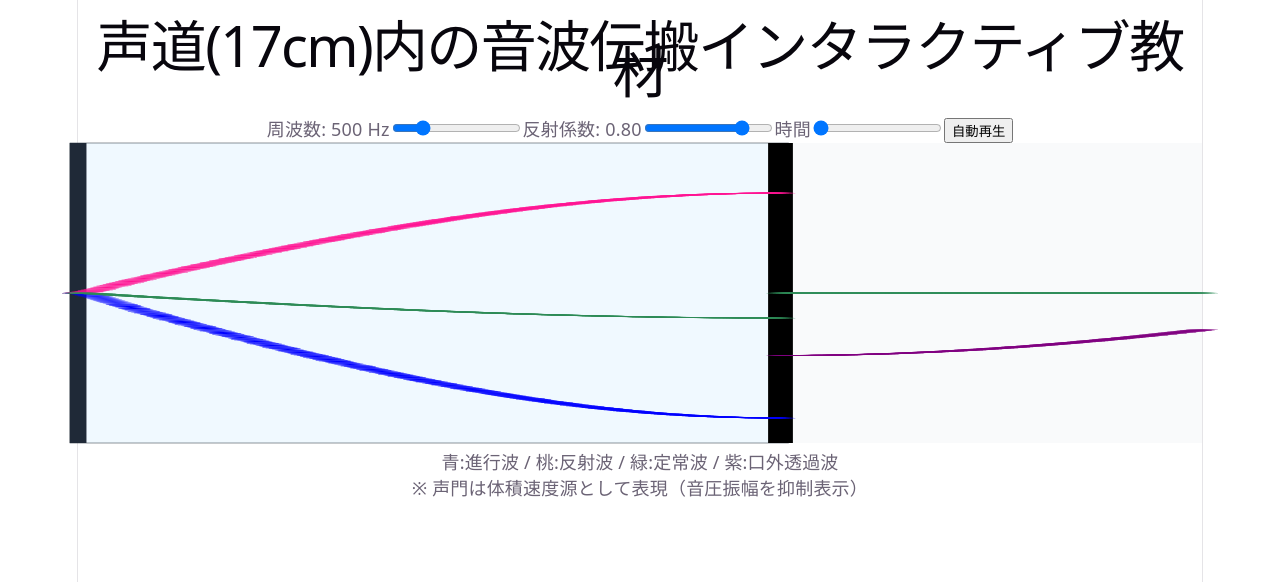
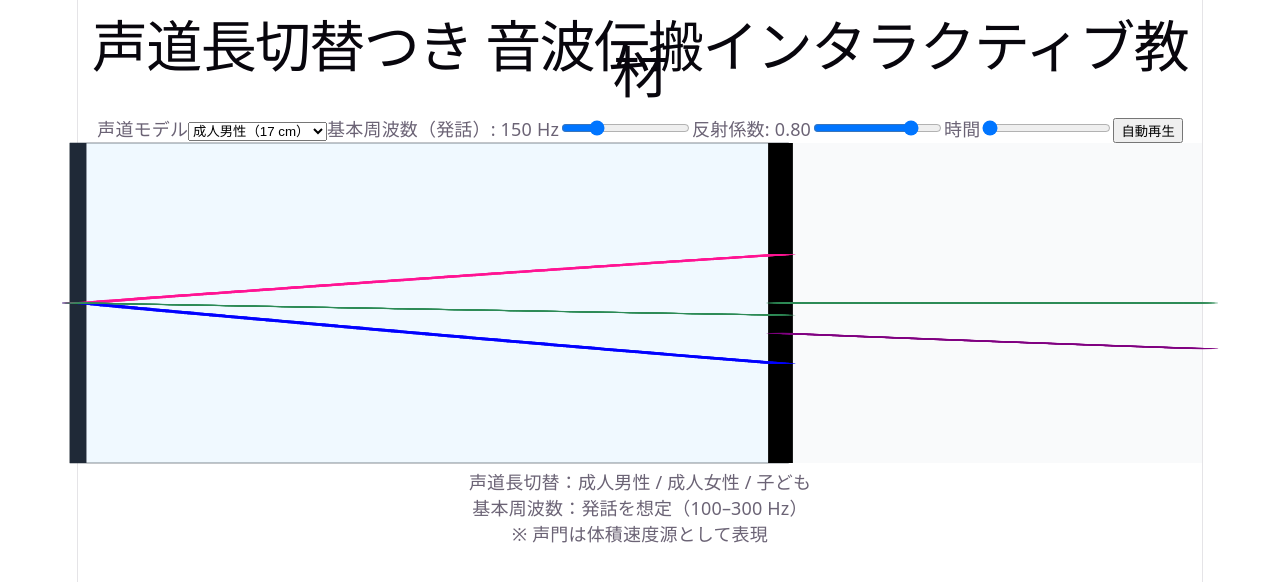
Before and after one commit to gengo22study-web/vocal-tract-wave, a React (Vite) app: page / in a window 1280 px wide. Shown: the top 582 px of the page. Built offline with nearby package versions, Linux system fonts and the light colour scheme.

Commit message:
add vocal tract length presets and speech F0 range

```diff
--- a/src/App.jsx
+++ b/src/App.jsx
@@ -1,22 +1,29 @@
 import { useState, useEffect } from "react";
 import "./App.css";
 
+export default function App() {
+  // === 声道モデル設定 ===
+  const TRACT_PRESETS = {
+    male:   { label: "成人男性", L: 0.17 },
+    female: { label: "成人女性", L: 0.14 },
+    child:  { label: "子ども",   L: 0.11 }
+  };
 
-export default function App() {
-  const L = 0.17; // 声道長 [m]
-  const c = 340;  // 音速 [m/s]
+  const c = 340; // 音速 [m/s]
 
+  // === 状態 ===
+  const [tract, setTract] = useState("male");
+  const L = TRACT_PRESETS[tract].L;
 
-  const [freq, setFreq] = useState(500);
+  const [freq, setFreq] = useState(150); // 発話基本周波数
   const [reflection, setReflection] = useState(0.8);
   const [time, setTime] = useState(0);
   const [playing, setPlaying] = useState(false);
 
-
   const omega = 2 * Math.PI * freq;
   const k = omega / c;
 
-  // 自動再生（時間進行）
+  // === 自動再生（時間進行） ===
   useEffect(() => {
     if (!playing) return;
     const id = setInterval(() => {
@@ -25,16 +32,16 @@ export default function App() {
     return () => clearInterval(id);
   }, [playing]);
 
-  // 横方向を広く可視化（声道 + 口外を余裕をもって表示）
+  // === 空間設定（声道 + 口外余裕） ===
   const X_MAX = 1.6 * L;
   const x = Array.from({ length: 360 }, (_, i) => (i / 359) * X_MAX);
+
   /*
-    声門側の注意：
-    声門は「音圧源」ではなく「体積速度源」に近い。
-    教育的配慮として、x=0 近傍の音圧振幅をテーパで抑制し、
-    声帯が上下に大きく振動しているように“見えない”表示にする。
+    声門は体積速度源として扱うため、
+    x=0 近傍の音圧振幅をテーパで抑制
   */
   const sourceTaper = xi => 1 - Math.exp(-xi / (0.02 * L));
+
   const incidentRaw = x.map(xi =>
     xi <= L ? sourceTaper(xi) * Math.sin(omega * time - k * xi) : null
   );
@@ -42,41 +49,68 @@ export default function App() {
     xi <= L ? sourceTaper(xi) * reflection * Math.sin(omega * time + k * xi) : null
   );
 
+  const totalRaw = x.map((_, i) => (incidentRaw[i] ?? 0) + (reflectedRaw[i] ?? 0));
+  const transmittedRaw = x.map(xi =>
+    xi > L ? 0.5 * Math.sin(omega * time - k * xi) : null
+  );
 
-  const totalRaw = x.map((_, i) => (incidentRaw[i] ?? 0) + (reflectedRaw[i] ?? 0));
-  const transmittedRaw = x.map(xi => xi > L ? 0.5 * Math.sin(omega * time - k * xi) : null);
-
-  // 定常波がはみ出さないよう正規化
+  // === 正規化 ===
   const maxAmp = Math.max(
     ...totalRaw.filter(v => v !== null).map(v => Math.abs(v)),
     1
   );
   const norm = v => (v === null ? null : v / maxAmp);
 
-
   const incident = incidentRaw.map(norm);
   const reflected = reflectedRaw.map(norm);
   const total = totalRaw.map(norm);
   const transmitted = transmittedRaw.map(norm);
 
-
   return (
     <div className="container">
-      <h1>声道(17cm)内の音波伝搬インタラクティブ教材</h1>
+      <h1>声道長切替つき 音波伝搬インタラクティブ教材</h1>
 
       <div className="card">
-        <label>周波数: {freq} Hz</label>
-        <input type="range" min="100" max="2000" step="10"
-          value={freq} onChange={e => setFreq(+e.target.value)} />
+        {/* 声道長切替 */}
+        <label>声道モデル</label>
+        <select value={tract} onChange={e => setTract(e.target.value)}>
+          {Object.entries(TRACT_PRESETS).map(([key, v]) => (
+            <option key={key} value={key}>
+              {v.label}（{Math.round(v.L * 100)} cm）
+            </option>
+          ))}
+        </select>
+
+        {/* 基本周波数 */}
+        <label>基本周波数（発話）: {freq} Hz</label>
+        <input
+          type="range"
+          min="100"
+          max="300"
+          step="5"
+          value={freq}
+          onChange={e => setFreq(+e.target.value)}
+        />
 
         <label>反射係数: {reflection.toFixed(2)}</label>
-        <input type="range" min="0" max="1" step="0.05"
-          value={reflection} onChange={e => setReflection(+e.target.value)} />
-
+        <input
+          type="range"
+          min="0"
+          max="1"
+          step="0.05"
+          value={reflection}
+          onChange={e => setReflection(+e.target.value)}
+        />
 
         <label>時間</label>
-        <input type="range" min="0" max="0.02" step="0.0002"
-          value={time} onChange={e => setTime(+e.target.value)} />
+        <input
+          type="range"
+          min="0"
+          max="0.02"
+          step="0.0002"
+          value={time}
+          onChange={e => setTime(+e.target.value)}
+        />
 
         <button onClick={() => setPlaying(p => !p)}>
           {playing ? "停止" : "自動再生"}
@@ -85,12 +119,12 @@ export default function App() {
 
       <svg
         width="100%"
-        height="300"
+        height="320"
         viewBox={`0 -1.2 ${X_MAX} 2.4`}
         preserveAspectRatio="none"
         style={{ background: "#f9fafb", overflow: "visible" }}
       >
-        {/* 声道管の範囲 */}
+        {/* 声道範囲 */}
         <rect
           x={0}
           y={-1.2}
@@ -101,27 +135,42 @@ export default function App() {
           strokeWidth={0.004}
         />
 
-        {/* 声門位置 */}
-        <line x1={0} x2={0} y1={-1.2} y2={1.2} stroke="#1f2937" strokeWidth={0.004} />
-        {/* 口唇位置 */}
-        <line x1={L} x2={L} y1={-1.2} y2={1.2} stroke="#000" strokeWidth={0.006} />
+        {/* 声門・口唇位置 */}
+        <line
+          x1={0}
+          x2={0}
+          y1={-1.2}
+          y2={1.2}
+          stroke="#1f2937"
+          strokeWidth={0.004}
+        />
+        <line
+          x1={L}
+          x2={L}
+          y1={-1.2}
+          y2={1.2}
+          stroke="#000"
+          strokeWidth={0.006}
+        />
+
         {x.map((xi, i) => incident[i] !== null && (
-          <circle key={"i" + i} cx={xi} cy={-incident[i]} r={0.004} fill="blue" />
+          <circle key={`i${i}`} cx={xi} cy={-incident[i]} r={0.004} fill="blue" />
         ))}
         {x.map((xi, i) => reflected[i] !== null && (
-          <circle key={"r" + i} cx={xi} cy={-reflected[i]} r={0.004} fill="deeppink" />
+          <circle key={`r${i}`} cx={xi} cy={-reflected[i]} r={0.004} fill="deeppink" />
         ))}
         {x.map((xi, i) => total[i] !== null && (
-          <circle key={"t" + i} cx={xi} cy={-total[i]} r={0.004} fill="seagreen" />
+          <circle key={`t${i}`} cx={xi} cy={-total[i]} r={0.004} fill="seagreen" />
         ))}
         {x.map((xi, i) => transmitted[i] !== null && (
-          <circle key={"o" + i} cx={xi} cy={-transmitted[i]} r={0.004} fill="purple" />
+          <circle key={`o${i}`} cx={xi} cy={-transmitted[i]} r={0.004} fill="purple" />
         ))}
       </svg>
 
       <p className="legend">
-        青:進行波 / 桃:反射波 / 緑:定常波 / 紫:口外透過波<br />
-        ※ 声門は体積速度源として表現（音圧振幅を抑制表示）
+        声道長切替：成人男性 / 成人女性 / 子ども<br />
+        基本周波数：発話を想定（100–300 Hz）<br />
+        ※ 声門は体積速度源として表現
       </p>
     </div>
   );
```
Also changed, not shown: 3 other files (tests, documents, lock files or other folders). Lines whose indentation alone changed are shown as unchanged.
